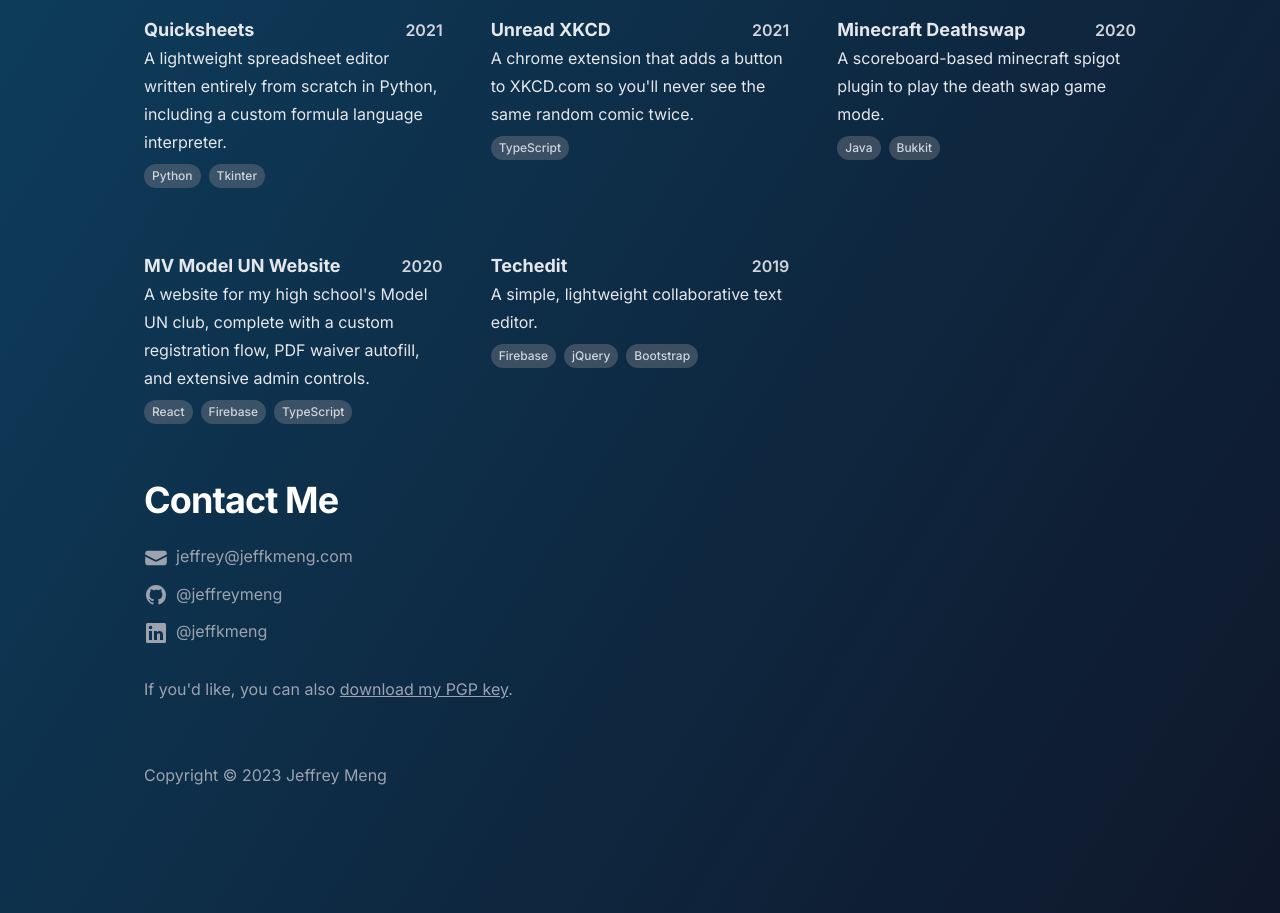
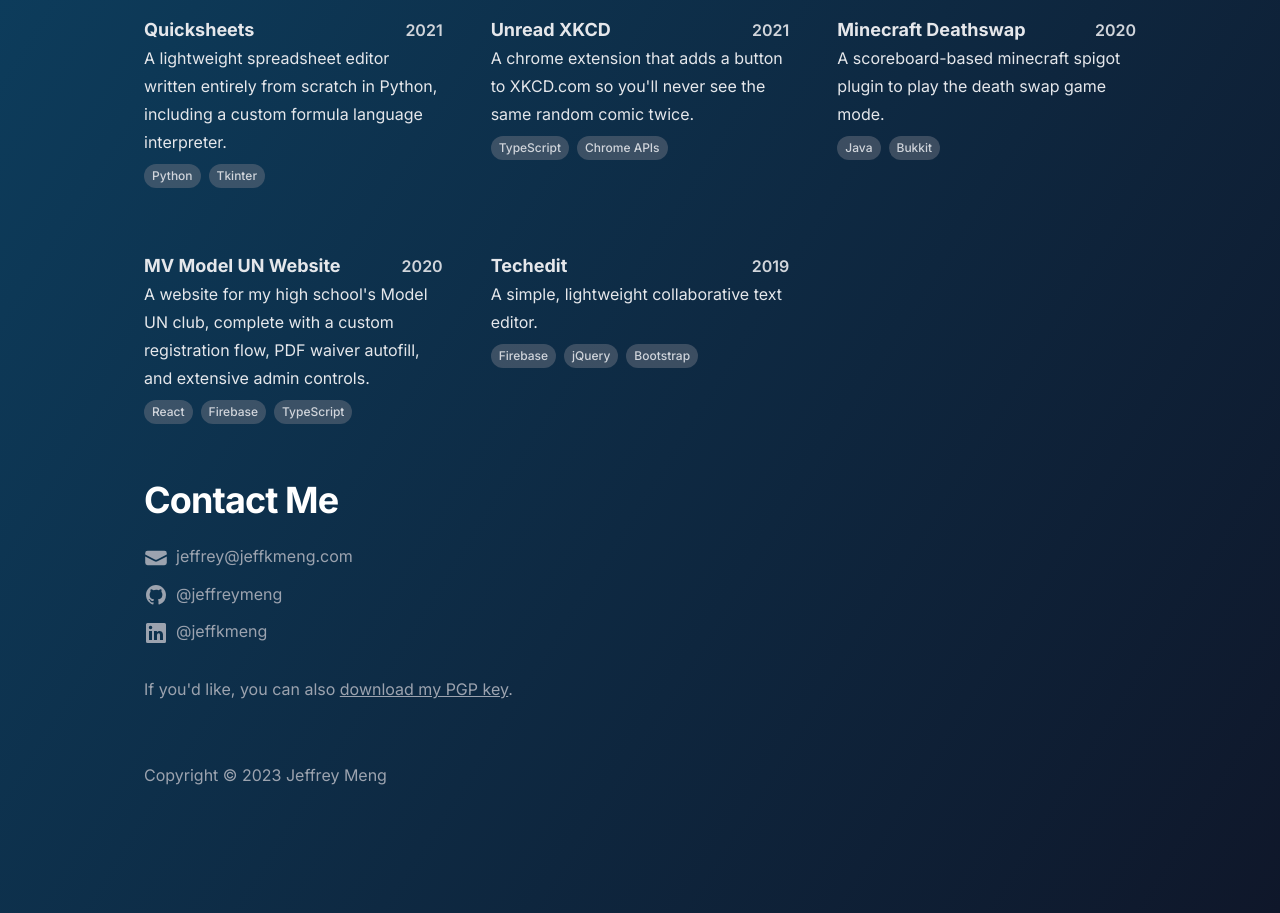
Before and after one commit to jeffreymeng/jeffkmeng.com, a Next.js app: page / in a window 1280 px wide. Shown: the part 1120-2033 px from the top of the page. Built offline with nearby package versions, Linux system fonts and the light colour scheme.

Commit message:
chore: update projects

```diff
--- a/src/data/projects.ts
+++ b/src/data/projects.ts
@@ -67,7 +67,7 @@ const projects: Project[] = [
       "A chrome extension that adds a button to XKCD.com so you'll never see the same random comic twice.",
     year: 2021,
     link: "https://chrome.google.com/webstore/detail/unread-xkcd/kdopolncblaedldhpafjogpjhmelmdep",
-    tech: ["TypeScript"],
+    tech: ["TypeScript", "Chrome APIs"],
   },
   {
     name: "Minecraft Deathswap",
```
